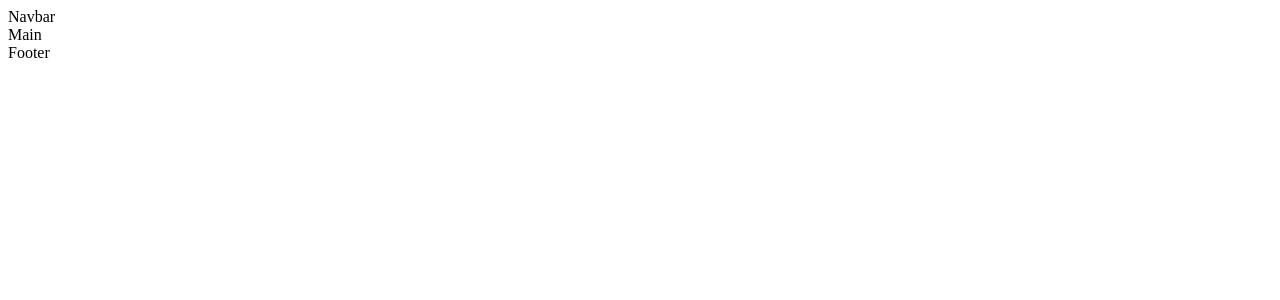
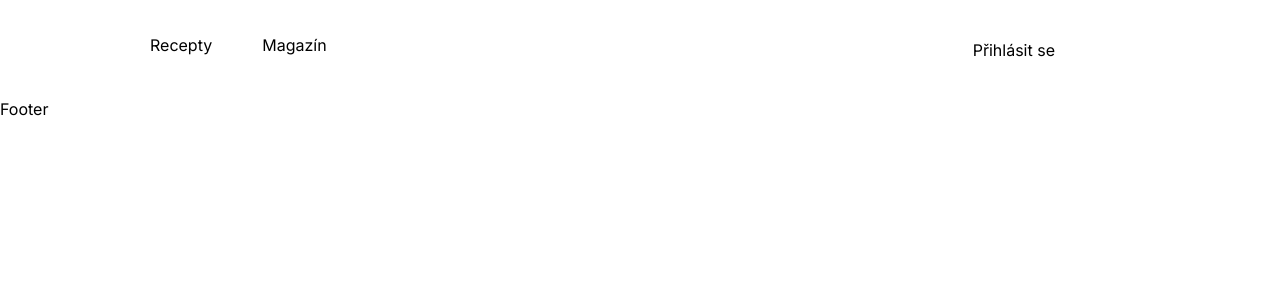
Before and after one commit to Davi15S/pekelna-kucharka, a Next.js app: page / in a window 1280 px wide. Shown: the top 300 px of the page. Built offline with nearby package versions, Linux system fonts and the light colour scheme.

Commit message:
Navbar init

```diff
--- /dev/null
+++ b/app/components/Icon/index.tsx
@@ -0,0 +1,7 @@
+import React from "react";
+
+function Icon(props: { icon: React.ReactNode; m?: React.CSSProperties["padding"] }) {
+  return <div style={{ margin: props.m }}>{props.icon}</div>;
+}
+
+export default Icon;
--- /dev/null
+++ b/app/components/Navbar/components/Link/index.tsx
@@ -0,0 +1,8 @@
+import React from "react";
+import { LinkWrapper } from "./styled";
+
+function LinkComponent(props: { text: string; link: string }) {
+  return <LinkWrapper href={props.link}>{props.text}</LinkWrapper>;
+}
+
+export default LinkComponent;
--- /dev/null
+++ b/app/components/Navbar/components/Link/styled.ts
@@ -0,0 +1,26 @@
+import styled from "@emotion/styled";
+import Link from "next/link";
+
+export const LinkWrapper = styled(Link)`
+  margin-right: 50px;
+  position: relative;
+
+  ::before {
+    content: "";
+    top: 0;
+    left: 0;
+    right: 0;
+    bottom: -5px;
+    position: absolute;
+    border-bottom: 2px solid red;
+    transform: scale(0, 1);
+    transition: transform 300ms ease-in-out;
+    transform-origin: bottom left;
+  }
+
+  :hover {
+    ::before {
+      transform: scale(1, 1);
+    }
+  }
+`;
--- a/app/components/Navbar/index.tsx
+++ b/app/components/Navbar/index.tsx
@@ -1,7 +1,25 @@
-import React from "react";
+import Icon from "@components/Icon";
+import { Row } from "app/styled";
+import LinkComponent from "./components/Link";
+import { NavbarWrapper } from "./styled";
+import { AiOutlineInstagram } from "react-icons/ai";
+import Link from "next/link";
 
 function Navbar() {
-  return <div>Navbar</div>;
+  return (
+    <NavbarWrapper>
+      <Row>
+        <LinkComponent text="Recepty" link="/recipes" />
+        <LinkComponent text="Magazín" link="/magazine" />
+      </Row>
+      <Row justifyContent="flex-end" alignItems="center">
+        <LinkComponent text="Přihlásit se" link="/login" />
+        <Link href="">
+          <Icon icon={<AiOutlineInstagram size={25} color={"white"} />} />
+        </Link>
+      </Row>
+    </NavbarWrapper>
+  );
 }
 
 export default Navbar;
--- /dev/null
+++ b/app/components/Navbar/styled.ts
@@ -0,0 +1,6 @@
+import styled from "@emotion/styled";
+import { Row } from "app/styled";
+
+export const NavbarWrapper = styled(Row)`
+  padding: 35px 150px;
+`;
--- /dev/null
+++ b/app/components/PageTitle/index.tsx
@@ -0,0 +1,13 @@
+import Head from "next/head";
+import React from "react";
+
+function PageTitle(props: { title: string }) {
+  return (
+    <Head>
+      <title>{props.title}</title>
+      <meta property="og:title" content="My page title" key="title" />
+    </Head>
+  );
+}
+
+export default PageTitle;
--- /dev/null
+++ b/app/styled.ts
@@ -0,0 +1,13 @@
+import styled from "@emotion/styled";
+import React from "react";
+
+export const Row = styled.div<{
+  w?: React.CSSProperties["width"];
+  justifyContent?: React.CSSProperties["justifyContent"];
+  alignItems?: React.CSSProperties["alignItems"];
+}>`
+  display: flex;
+  width: ${({ w }) => (w ? w : "100%")};
+  justify-content: ${({ justifyContent }) => (justifyContent ? justifyContent : "flex-start")};
+  align-items: ${({ alignItems }) => (alignItems ? alignItems : "flex-start")};
+`;
--- a/app/views/Landing/index.tsx
+++ b/app/views/Landing/index.tsx
@@ -1,7 +1,12 @@
+import PageTitle from "@components/PageTitle";
 import React from "react";
 
 function Landing() {
-  return <div>Landing</div>;
+  return (
+    <>
+      <PageTitle title="Pekelná kuchařka" />
+    </>
+  );
 }
 
 export default Landing;
--- a/package.json
+++ b/package.json
@@ -23,6 +23,7 @@
     "prettier": "^2.8.0",
     "react": "18.2.0",
     "react-dom": "18.2.0",
+    "react-icons": "^4.7.1",
     "typescript": "4.9.3"
   },
   "devDependencies": {
--- a/pages/_app.tsx
+++ b/pages/_app.tsx
@@ -1,7 +1,9 @@
 import MainLayout from "app/layouts/Main";
 import type { AppProps } from "next/app";
+import Head from "next/head";
+import "../styles/global.css";
 
-export type ComponentLayout = AppProps & {
+type ComponentLayout = AppProps & {
   Component: AppProps["Component"] & {
     PageLayout?: ({ children }: { children: React.ReactNode }) => JSX.Element;
   };
@@ -10,6 +12,11 @@ export type ComponentLayout = AppProps & {
 export default function App({ Component, pageProps }: ComponentLayout) {
   return (
     <>
+      <Head>
+        <link rel="preconnect" href="https://fonts.googleapis.com" />
+        <link rel="preconnect" href="https://fonts.gstatic.com" />
+        <link href="https://fonts.googleapis.com/css2?family=Inter&display=swap" rel="stylesheet" />
+      </Head>
       {Component.PageLayout ? (
         <Component.PageLayout>
           <Component {...pageProps} />
--- a/pages/index.tsx
+++ b/pages/index.tsx
@@ -1,5 +1,6 @@
+import Landing from "@views/Landing";
 import React from "react";
 
 export default function Home() {
-  return <div>Main</div>;
+  return <Landing />;
 }
--- a/styles/globals.css
+++ b/styles/global.css
@@ -2,8 +2,7 @@ html,
 body {
   padding: 0;
   margin: 0;
-  font-family: -apple-system, BlinkMacSystemFont, Segoe UI, Roboto, Oxygen,
-    Ubuntu, Cantarell, Fira Sans, Droid Sans, Helvetica Neue, sans-serif;
+  font-family: "Inter", sans-serif;
 }
 
 a {
@@ -21,6 +20,6 @@ a {
   }
   body {
     color: white;
-    background: black;
+    background: "#111111";
   }
 }
```
Also changed, not shown: 1 other file (tests, documents, lock files or other folders).
